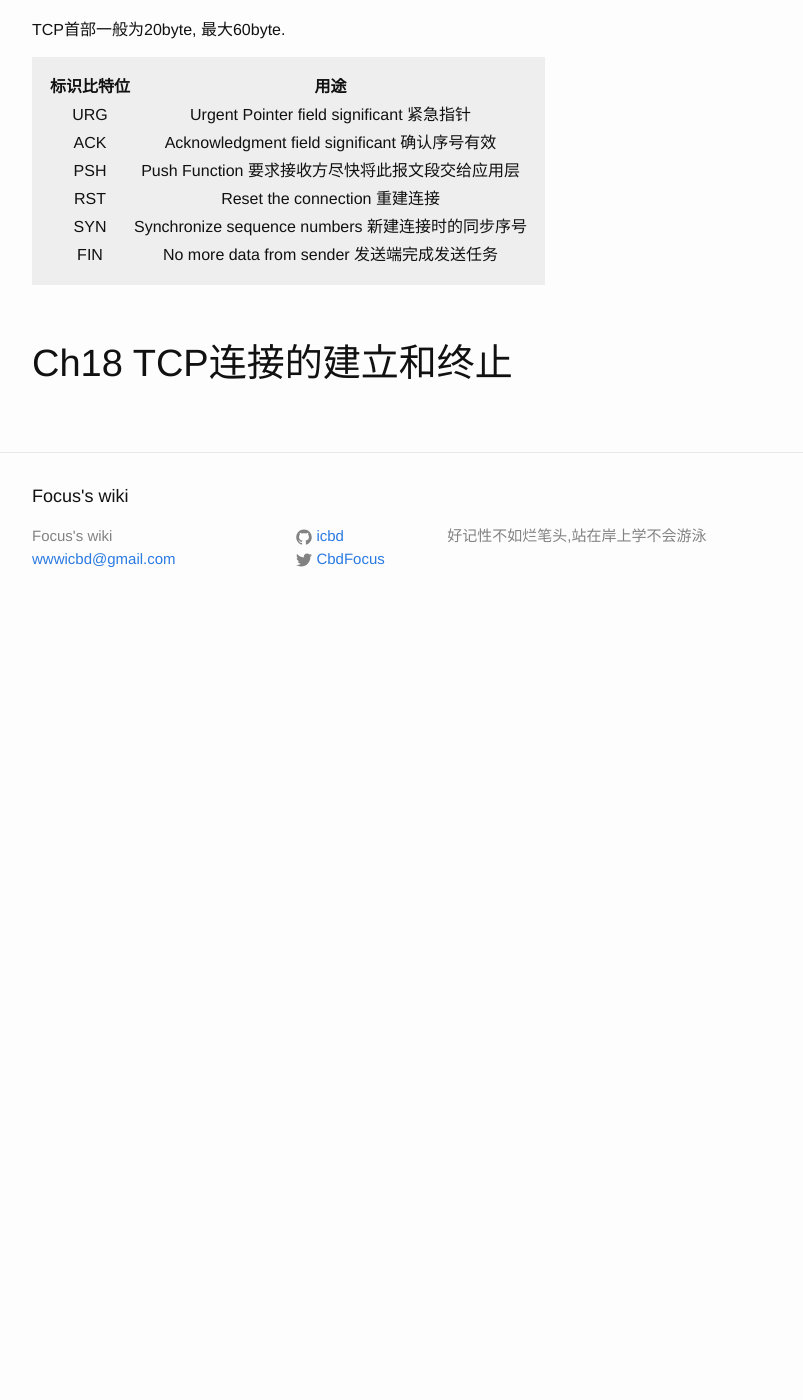
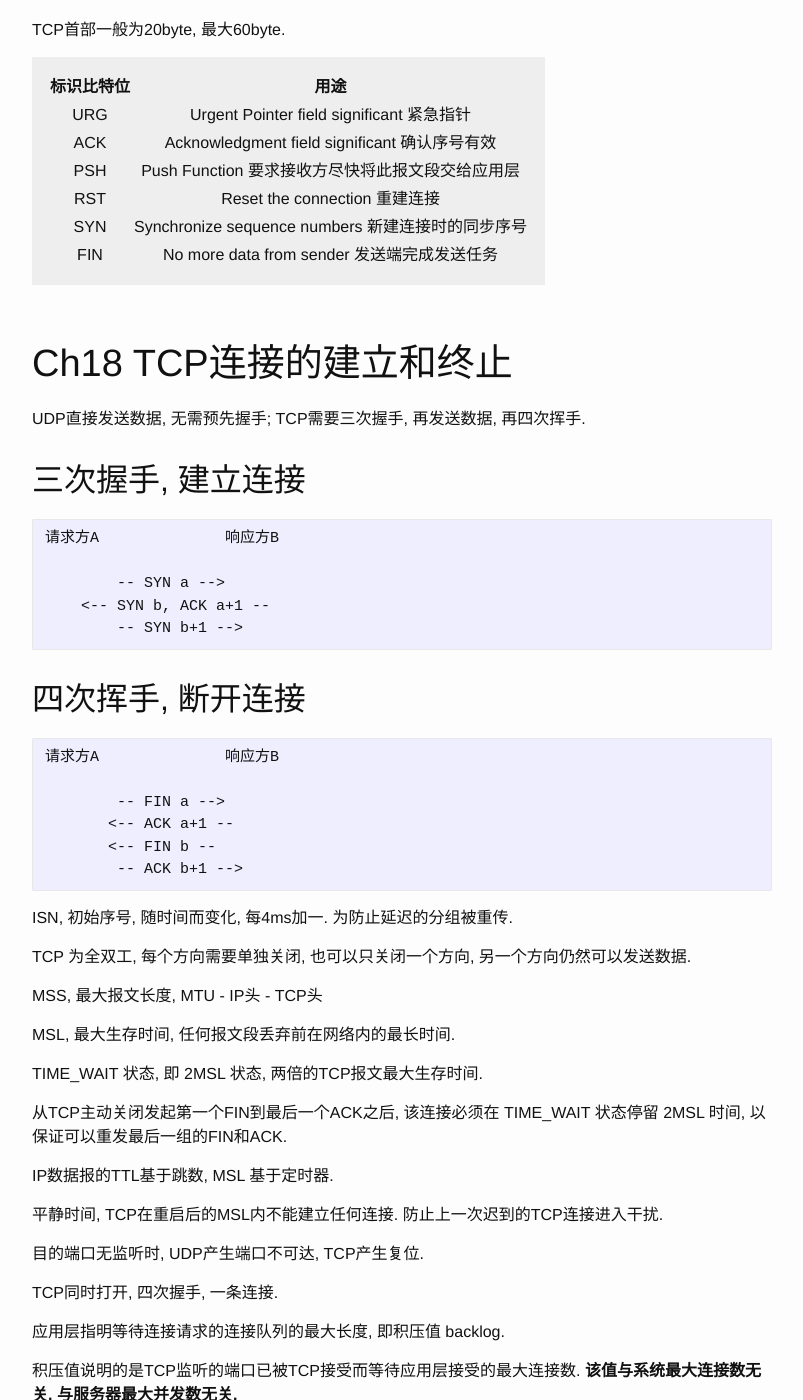
Before and after one commit to icbd/wiki, a Jekyll site: the page built from _posts/booknotes/tcpip-illustrated-volume1-the-protocols/2018-03-07-tcpip-illustrated-volume1-the-protocols.md, in a window 1280 px wide and 1400 px high, scrolled down 10923 px. Shown: the whole window, without its empty margins (238-1041 px from the left). Built offline with Jekyll 4.4.1, drawn with Linux system fonts in a browser that asks for light colours; comment, search, counter and statistics services are not loaded; before the commit the page ends 11553 px from its top, so only the background shows below that; some of the changed text lies outside the part shown.

Commit message:
TCP连接的建立和终止

````diff
--- a/_posts/booknotes/tcpip-illustrated-volume1-the-protocols/2018-03-07-tcpip-illustrated-volume1-the-protocols.md
+++ b/_posts/booknotes/tcpip-illustrated-volume1-the-protocols/2018-03-07-tcpip-illustrated-volume1-the-protocols.md
@@ -521,3 +521,59 @@ TCP首部一般为20byte, 最大60byte.
 
 
 # Ch18 TCP连接的建立和终止
+
+UDP直接发送数据, 无需预先握手;
+TCP需要三次握手, 再发送数据, 再四次挥手.
+
+
+## 三次握手, 建立连接
+
+```
+请求方A              响应方B
+
+        -- SYN a -->
+    <-- SYN b, ACK a+1 --
+        -- SYN b+1 -->
+```
+
+## 四次挥手, 断开连接
+
+```
+请求方A              响应方B
+
+        -- FIN a -->
+       <-- ACK a+1 --
+       <-- FIN b --
+        -- ACK b+1 -->
+```
+
+ISN, 初始序号, 随时间而变化, 每4ms加一. 为防止延迟的分组被重传.
+
+TCP 为全双工, 每个方向需要单独关闭, 也可以只关闭一个方向, 另一个方向仍然可以发送数据.
+
+
+MSS, 最大报文长度, MTU - IP头 - TCP头
+
+MSL, 最大生存时间, 任何报文段丢弃前在网络内的最长时间.
+
+TIME_WAIT 状态, 即 2MSL 状态, 两倍的TCP报文最大生存时间.
+
+从TCP主动关闭发起第一个FIN到最后一个ACK之后, 该连接必须在 TIME_WAIT 状态停留 2MSL 时间, 以保证可以重发最后一组的FIN和ACK.
+
+IP数据报的TTL基于跳数, MSL 基于定时器.
+
+平静时间, TCP在重启后的MSL内不能建立任何连接. 防止上一次迟到的TCP连接进入干扰.
+
+目的端口无监听时, UDP产生端口不可达, TCP产生复位.
+
+TCP同时打开, 四次握手, 一条连接.
+
+应用层指明等待连接请求的连接队列的最大长度, 即积压值 backlog.
+
+积压值说明的是TCP监听的端口已被TCP接受而等待应用层接受的最大连接数. **该值与系统最大连接数无关, 与服务器最大并发数无关.**
+
+**TCP服务器无法使客户端主动打开失效. 当应用层被告知连接请求到来时, 三次握手已经完成.**
+
+
+
+# TCP 交互数据流
````
